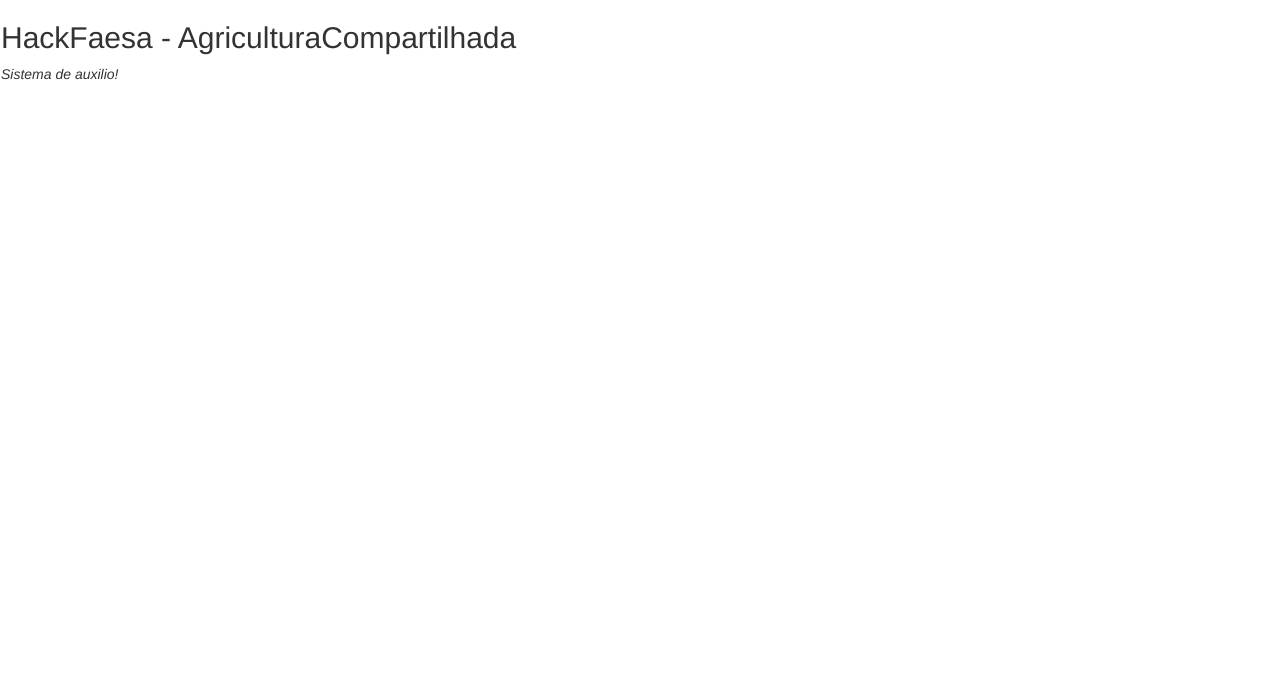
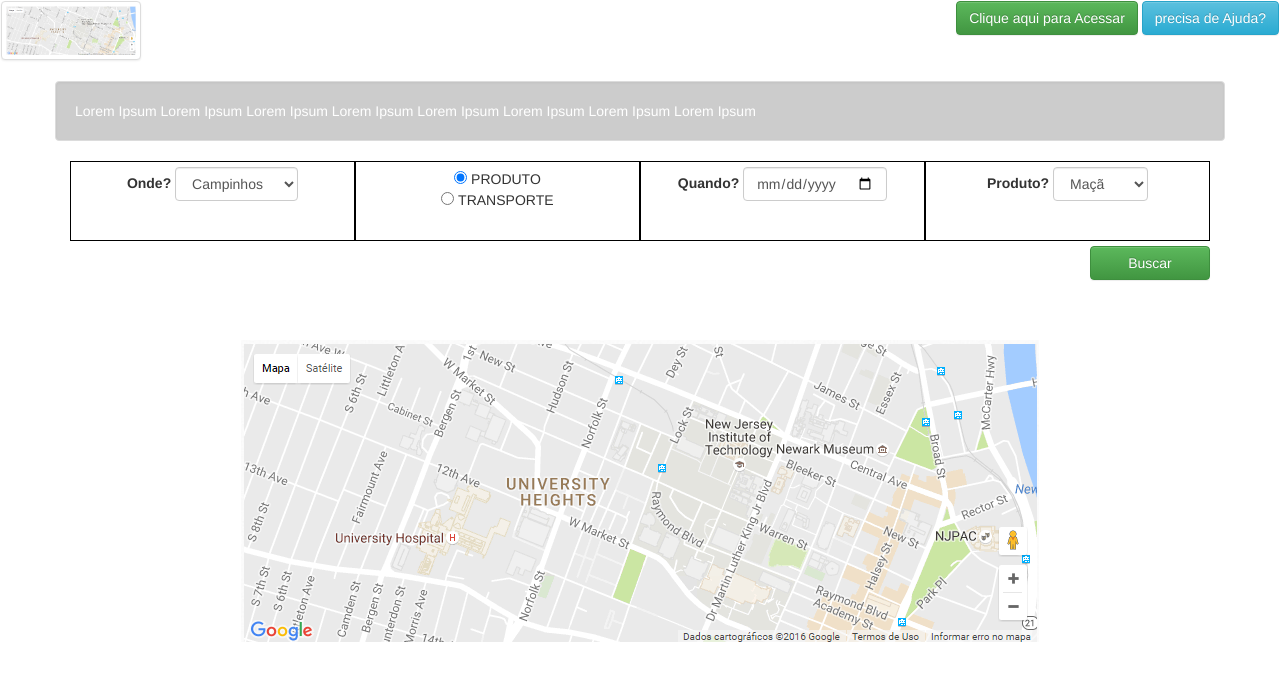
Before and after one commit to leuterio/hackfaesa-2-website, a website: page index.html in a window 1280 px wide. Drawn offline with Linux system fonts and the light colour scheme.

Commit message:
Criação da pagina inicial e de login-cadastro

```diff
--- a/index.html
+++ b/index.html
@@ -9,18 +9,121 @@
     <link rel="stylesheet" href="bower_components/bootstrap/dist/css/bootstrap.min.css">
     <link rel="stylesheet" href="bower_components/bootstrap/dist/css/bootstrap-theme.min.css">
 
+    <style>
+        *{
+            /*border: red 1px solid;*/
+        }
+        .citacao{
+            background:#CCC;
+            color:#FFF;
+        }
+        .logo{
+            display:inline-block;
+            float: left;
+        }
+        .login{
+            display:inline-block;
+            float:right;
+        }
+        .busca .busca-item{
+            height:80px;
+            padding-top:5px;
+            /*width:100%;*/
+            text-align:center;
+            vertical-align:center;
+            background-color:white;
+            /*transition: background-color 0.5s linear 0.1s;*/
+            border: 1px solid black;
+        }
+        .busca .busca-item:hover{
+            background-color:cyan;
+        }
+        .busca .busca-item input,
+        .busca .busca-item select{
+            margin:auto;
+        }
+
+        .separador{
+            width:15px;
+        }
+        .mapa{
+            margin-top:60px;
+        }
+        .busca .busca-btn-submit button{
+            margin-top:5px;
+            width:120px !important;
+        }
+    </style>
 </head>
 <body>
+
     <div class="navbar navbar-app navbar-top bandeira">
         <div class="mavbar-brand">
-            <h2>HackFaesa - AgriculturaCompartilhada</h2>
-            <i>Sistema de auxilio!</i>
+            <div class="logo"><img src="img/map.png" width="140px" class="img-thumbnail"/> </div>
+            <div class="login"><button class="btn btn-success">Clique aqui para Acessar</button> <span class="separador"></span> <button class="btn btn-info">precisa de Ajuda?</button> </div>
         </div>
     </div>
 
     <div class="container">
         <div class="row">
+            <div class="well citacao">Lorem Ipsum Lorem Ipsum Lorem Ipsum Lorem Ipsum Lorem Ipsum Lorem Ipsum Lorem Ipsum Lorem Ipsum</div>
+        </div>
 
+        <div class="row busca">
+            <form class="form-inline">
+                <div class="col-xs-12">
+                    <div class="busca-container">
+
+                        <div class="form-group col-md-3 col-xs-12 busca-item">
+                            <label for="onde">Onde?</label>
+                            <select class="form-control" id="onde">
+                                <option value="Campinhos">Campinhos</option>
+                                <option value="Rio Bananal">Rio Bananal</option>
+                            </select>
+                        </div>
+
+                        <div class=" col-md-3 col-xs-12 busca-item">
+                            <div class="radio">
+                                <label>
+                                    <input type="radio" name="tipo" id="produto" value="produto" checked>
+                                    PRODUTO
+                                </label>
+                            </div>
+                            <div class="separador"></div>
+                            <div class="radio">
+                                <label>
+                                    <input type="radio" name="tipo" id="transporte" value="transporte">
+                                    TRANSPORTE
+                                </label>
+                            </div>
+                        </div>
+
+
+                        <div class="form-group  col-md-3 col-xs-12  busca-item">
+                            <label for="quando">Quando?</label>
+                            <input type="date" class="form-control" id="quando">
+                        </div>
+
+                        <div class="form-group  col-md-3 col-xs-12  busca-item">
+                            <label for="produto">Produto?</label>
+                            <select class="form-control" id="produto">
+                                <option value="Maçã">Maçã</option>
+                                <option value="Banana">Banana</option>
+                                <option value="Cebola">Cebola</option>
+                            </select>
+                        </div>
+
+                    </div>
+                </div>
+
+                <div class="form-group col-xs-3 busca-btn-submit pull-right">
+                    <button type="submit" class="btn btn-success pull-right">Buscar</button>
+                </div>
+            </form>
+        </div>
+
+        <div class="row mapa">
+            <img src="img/map.png" alt="mapa" class="img-responsive center-block"/>
         </div>
     </div>
 </body>
```
Also changed, not shown: login.html (added, +105 -0 lines), img/map.png (added).
